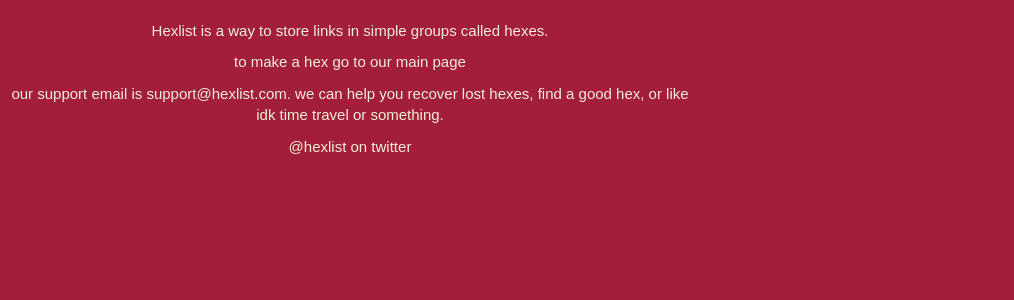
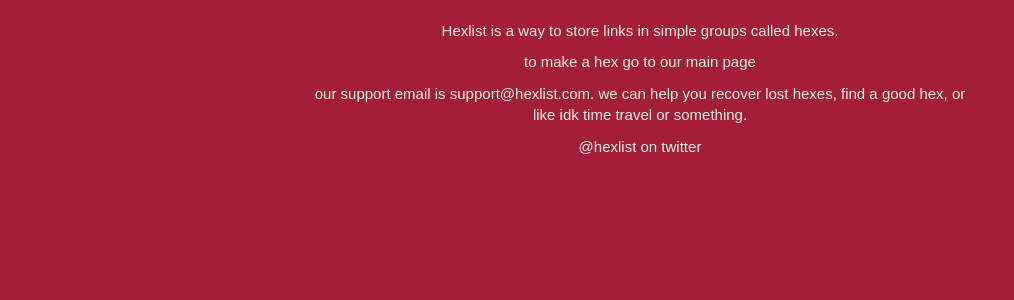
Before and after one commit to yvan/hexlistserver, a Flask app: page /about in a window 1280 px wide. Shown: the part 52-352 px from the top of the page, without its empty margins (0-1014 px from the left). Run offline with Flask 2, Linux system fonts and the light colour scheme; some libraries are stand-ins or nearby versions.

Commit message:
fixed centering on aboutpage

```diff
--- a/hexlistserver/templates/about.html
+++ b/hexlistserver/templates/about.html
@@ -2,7 +2,7 @@
 
 {% block content %}
 
-    <div class="content-container">
+    <div class="content-container container">
         <p>Hexlist is a way to store links in simple groups called hexes.</p>
 
         <p>to make a hex go to <a href="{{ url_for('main_page') }}">our main page</a></p>
```
